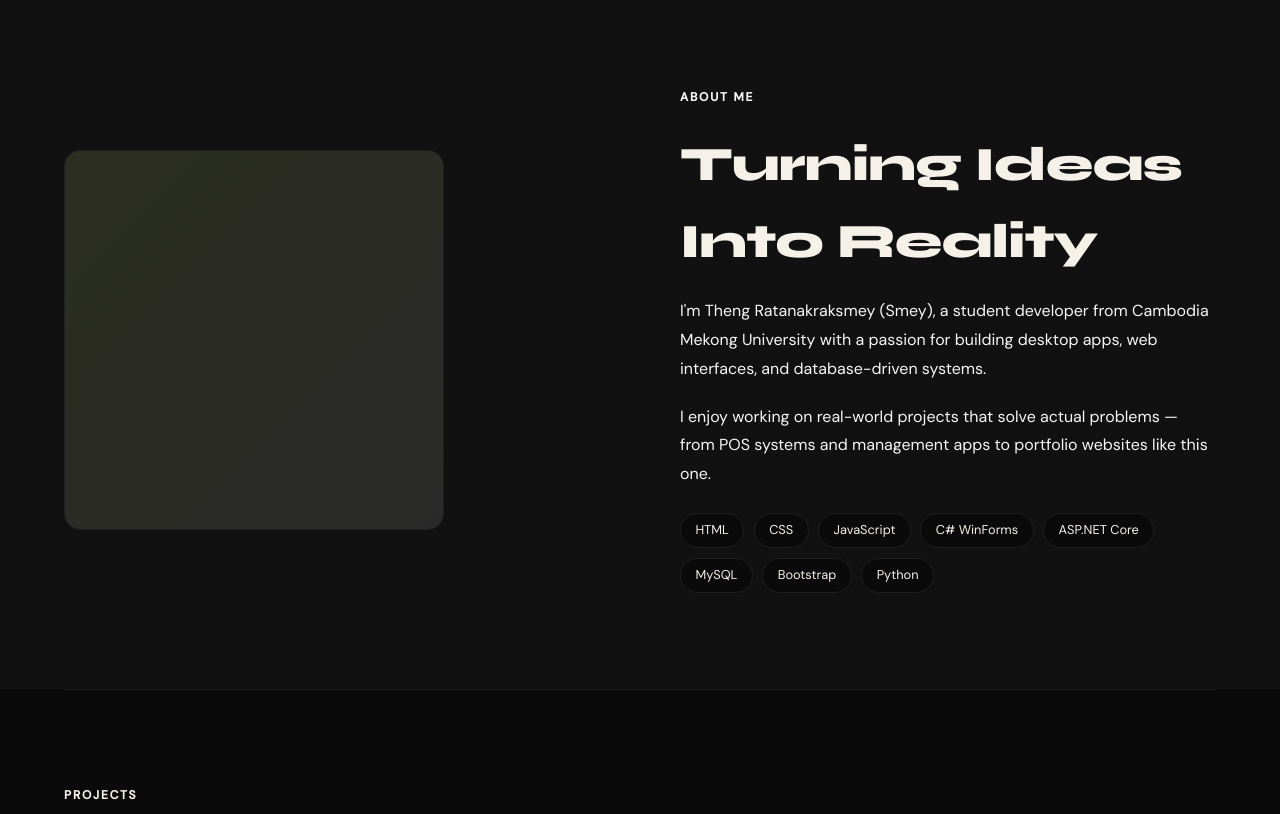
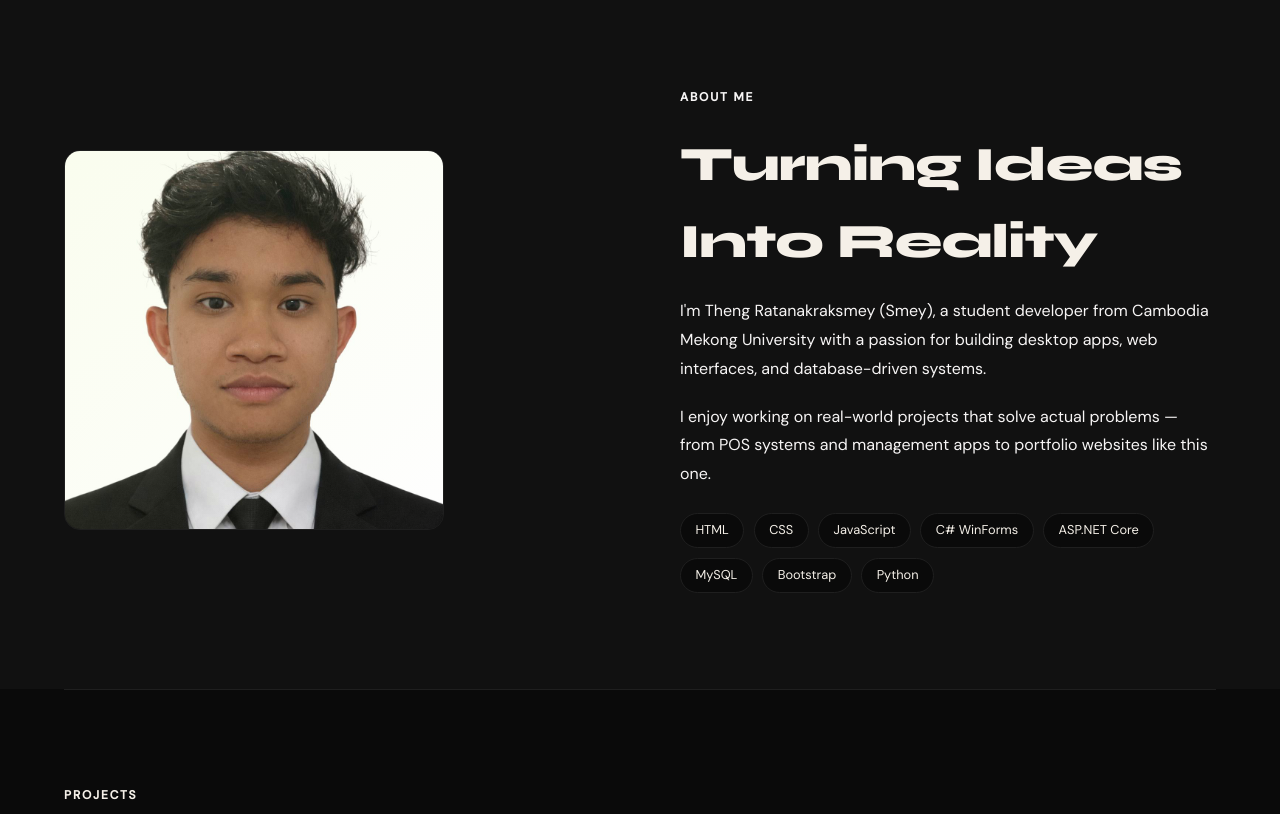
Before and after one commit to Ratanakraksmey-Theng/smey-portfolio, a plain HTML site: page index.html in a window 1280 px wide. Shown: the part 1043-1857 px from the top of the page. Drawn offline with Linux system fonts and the light colour scheme.

Commit message:
add profile photo

```diff
--- a/index.html
+++ b/index.html
@@ -429,7 +429,7 @@
   <section id="about">
     <div class="about-grid">
       <div class="about-avatar">
-        <img src="smey.jpg" alt="">
+        <img src="imgs/smey.jpg" alt="">
       </div>
       <div class="about-text reveal">
         <p class="section-label">About Me</p>
```
